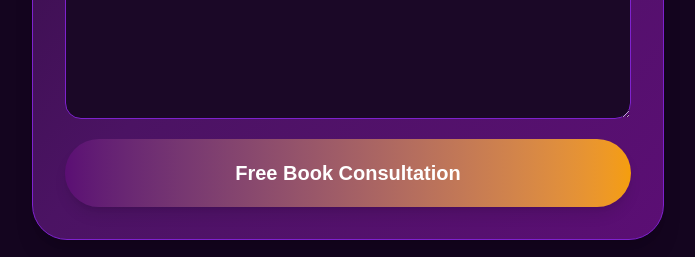
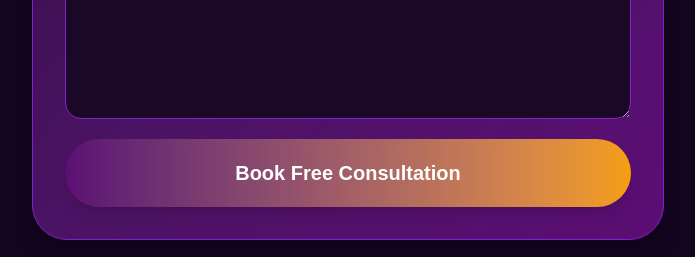
Before and after one commit to kajalkotak/quickd-fintech, a Next.js app: page / in a window 1280 px wide. Shown: the part 3660-3917 px from the top of the page, without its empty margins (292-987 px from the left). Built offline with nearby package versions, Linux system fonts and the light colour scheme.

Commit message:
change button name final

```diff
--- a/app/page.tsx
+++ b/app/page.tsx
@@ -423,7 +423,7 @@ Requirement: ${formData.message}`;
               }}
               className="bg-gradient-to-r from-[#5B0E74] to-[#F59E0B] text-white rounded-full py-5 text-xl font-bold hover:scale-[1.02] transition duration-300 shadow-lg"
             >
-              Free Book Consultation
+              Book Free Consultation
             </button>
           </form>
 
```
